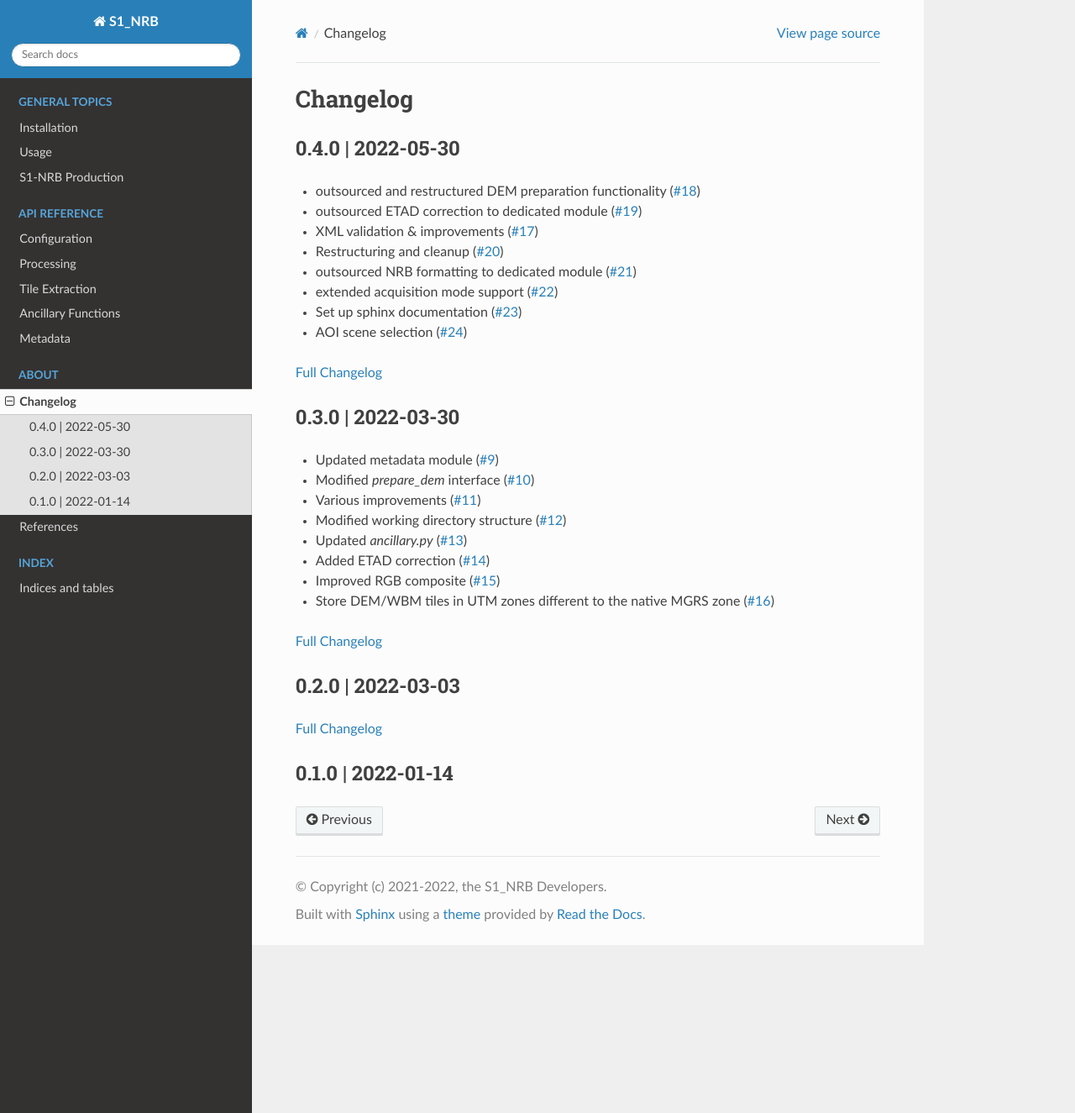
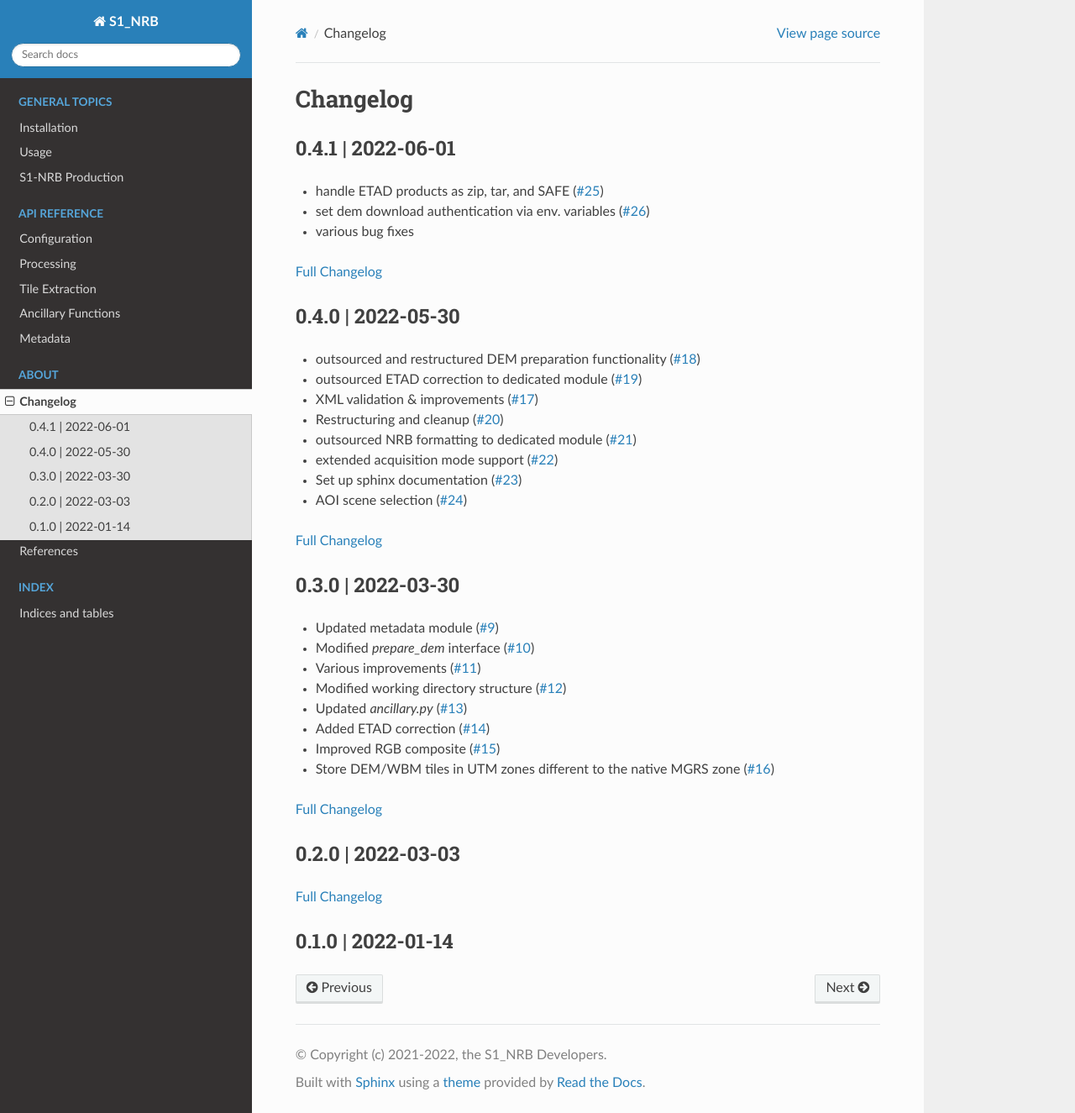
Before and after one commit to SAR-ARD/s1ard, a Sphinx documentation site: the page built from docs/about/changelog.rst, in a window 1280 px wide and 1325 px high. Shown: the whole window at 84% size. Built offline with Sphinx 7.4.7 and the Read the Docs theme 2.0.0, drawn with Linux system fonts in a browser that asks for light colours.

Commit message:
[docs] version 0.4.1 changelog

```diff
--- a/docs/about/changelog.rst
+++ b/docs/about/changelog.rst
@@ -1,6 +1,16 @@
 #########
 Changelog
 #########
+
+0.4.1 | 2022-06-01
+==================
+
+* handle ETAD products as zip, tar, and SAFE (`#25 <https://github.com/SAR-ARD/S1_NRB/pull/25>`_)
+* set dem download authentication via env. variables (`#26 <https://github.com/SAR-ARD/S1_NRB/pull/26>`_)
+* various bug fixes
+
+
+`Full Changelog <https://github.com/SAR-ARD/S1_NRB/compare/v0.4.0...v0.4.1>`_
 
 0.4.0 | 2022-05-30
 ==================
```
